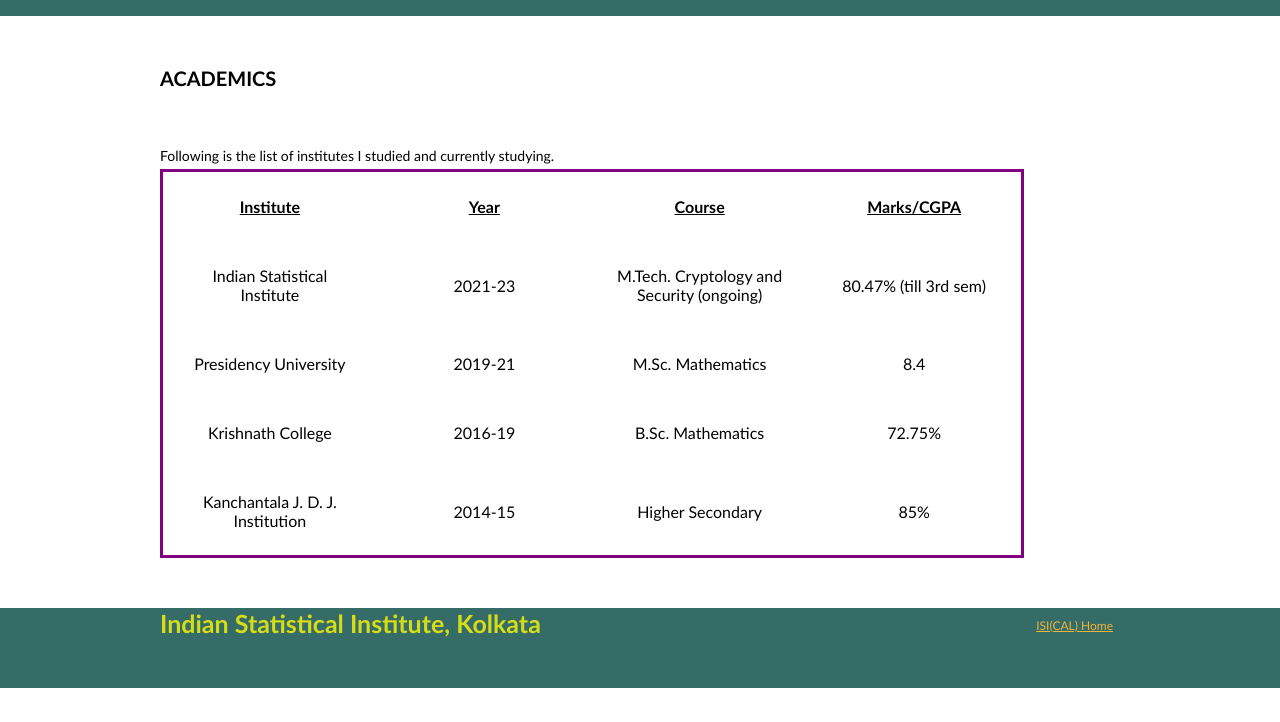
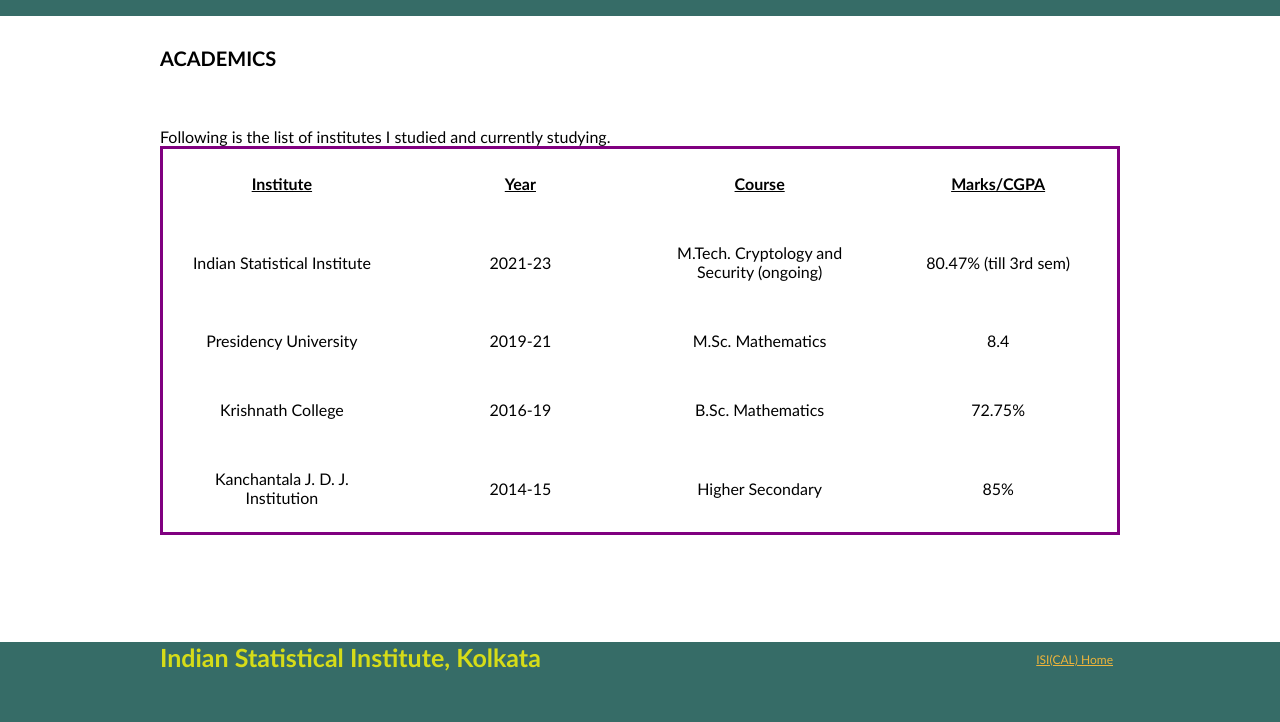
Before and after one commit to tkgarai/tkgarai.github.io, a plain HTML site: page academics.html in a window 1280 px wide. Shown: the part 124-846 px from the top of the page. Before the commit the page ends 812 px from the top, so only its background shows below. Drawn offline with Linux system fonts and the light colour scheme.

Commit message:
decoration

```diff
--- a/academics.html
+++ b/academics.html
@@ -33,7 +33,7 @@
     <div id="wrapper">
 
 
-        <div id="container">
+        <div id="containerA">
 
             <section>
                 <h1>ACADEMICS</h1><br><br><br>
--- a/style.css
+++ b/style.css
@@ -16,10 +16,10 @@ body {
 }
 
 #container {
-    width: 90%;
+    width: 100%;
     clear: both;
     float: left;
-    padding: 20px 0 0 0;
+    padding: 20px;
 }
 
 
```
